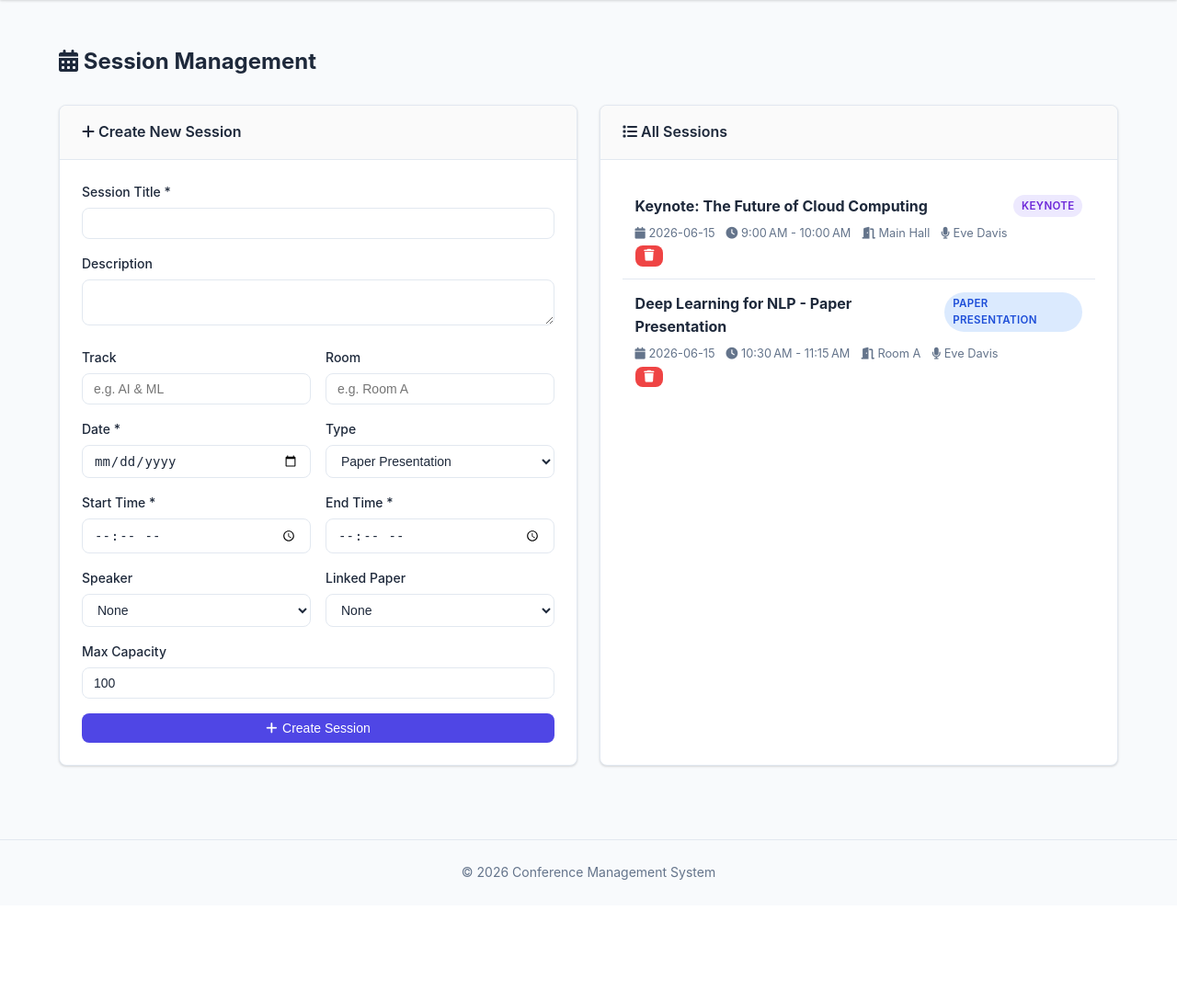
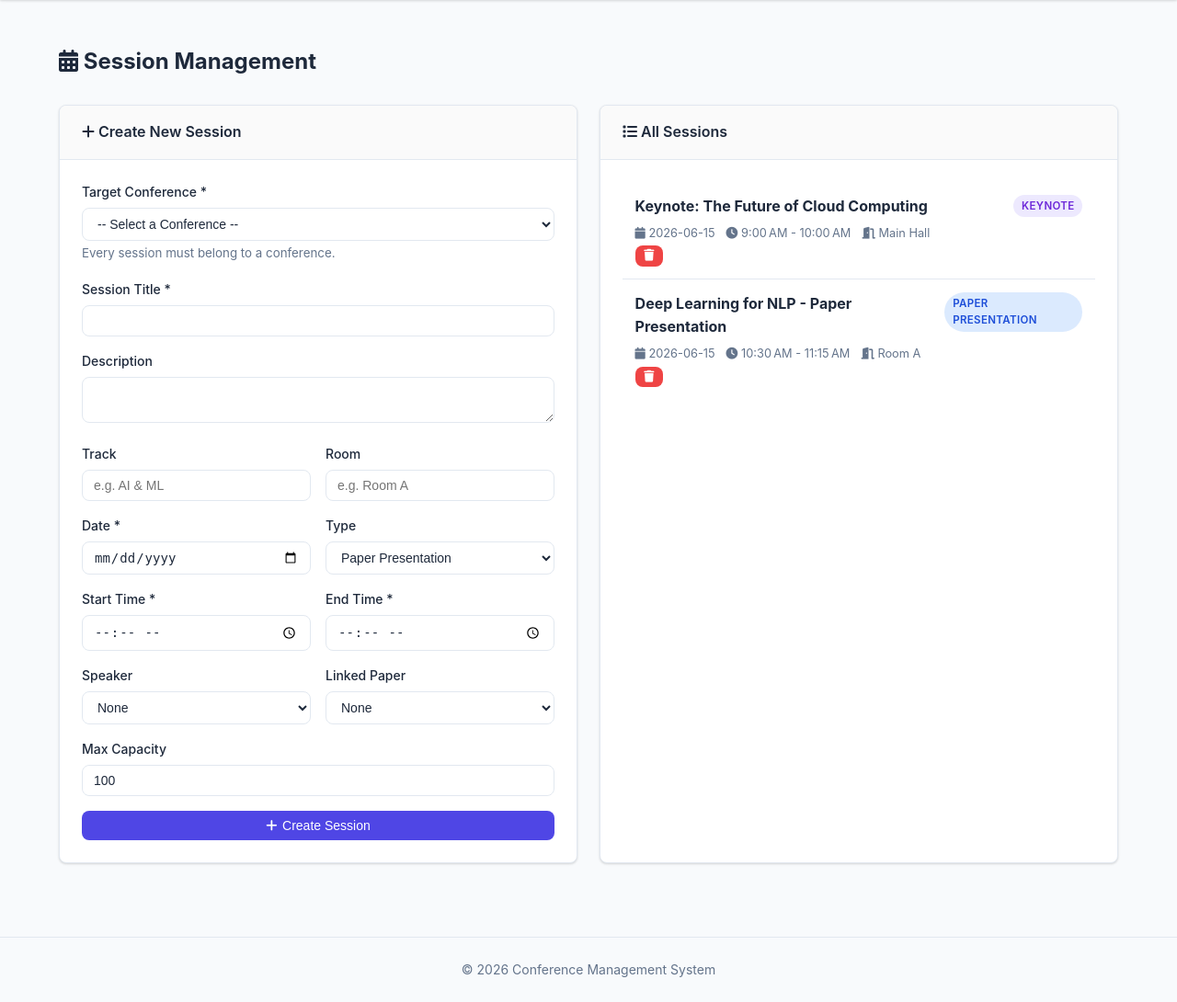
Before and after one commit to sripriyasrinivas/Conference-Management-System-debugged, a Spring Boot app: page /admin/sessions in a window 1280 px wide. Shown: the part 60-1150 px from the top of the page at 92% size. Before the commit the page ends 1017 px from the top, so only its background shows below. Run offline with Spring Boot 4, Linux system fonts and the light colour scheme; a user stored in the database is signed in; data comes from the database, SQL or seed files in the repository; some of the project's set-up classes (security, data sources, template engines, error pages and the like) are left out, and stand-ins take their place; some libraries are stand-ins or nearby versions.

Commit message:
Added conference to session

```diff
--- a/src/main/java/com/cms/controller/AdminController.java
+++ b/src/main/java/com/cms/controller/AdminController.java
@@ -226,26 +226,35 @@ public class AdminController {
         return "redirect:/admin/conferences";
     }
 
-    // ── Session Management ────────────────────────────────────────
     @GetMapping("/sessions")
     public String listSessions(Model model) {
-        model.addAttribute("sessions",       sessionService.findAll());
-        model.addAttribute("newSession",     new Session());
-        model.addAttribute("speakers",       userService.findByRole(User.Role.SPEAKER));
+        model.addAttribute("sessions",        sessionService.findAll());
+        model.addAttribute("newSession",      new Session());
+        model.addAttribute("speakers",        userService.findByRole(User.Role.SPEAKER));
         model.addAttribute("acceptedPapers", paperService.findByStatus(Paper.Status.ACCEPTED));
+
+        // CRITICAL: This name must be "conferences" (plural)
+        model.addAttribute("conferences",    conferenceService.findAll());
+
         return "admin/sessions";
     }
 
     @PostMapping("/sessions/create")
     public String createSession(@ModelAttribute Session session,
+                                 @RequestParam Long conferenceId, // Capture the conference
                                  @RequestParam(required = false) Long speakerId,
                                  @RequestParam(required = false) Long paperId,
                                  RedirectAttributes ra) {
+
+        // Link the Conference (Crucial for OOAD structure)
+        conferenceService.findById(conferenceId).ifPresent(session::setConference);
+
         if (speakerId != null) userService.findById(speakerId).ifPresent(session::setSpeaker);
         if (paperId   != null) paperService.findById(paperId).ifPresent(session::setPaper);
+
         try {
             sessionService.createSession(session);
-            ra.addFlashAttribute("success", "Session created successfully.");
+            ra.addFlashAttribute("success", "Session created and linked to conference successfully.");
         } catch (RuntimeException e) {
             ra.addFlashAttribute("error", e.getMessage());
         }
--- a/src/main/java/com/cms/model/Session.java
+++ b/src/main/java/com/cms/model/Session.java
@@ -22,7 +22,9 @@ public class Session {
 
     @NotBlank
     private String title;
-
+    @ManyToOne(fetch = FetchType.LAZY)
+    @JoinColumn(name = "conference_id")
+    private Conference conference; // Add this field
     @Column(columnDefinition = "TEXT")
     private String description;
 
--- a/src/main/resources/templates/admin/sessions.html
+++ b/src/main/resources/templates/admin/sessions.html
@@ -17,14 +17,28 @@
             <div class="card-header"><h3><i class="fas fa-plus"></i> Create New Session</h3></div>
             <div class="card-body">
                 <form th:action="@{/admin/sessions/create}" method="post">
+
+                    <div class="form-group">
+                        <label>Target Conference *</label>
+                        <select name="conferenceId" class="form-control" required>
+                            <option value="">-- Select a Conference --</option>
+                            <option th:each="conf : ${conferences}"
+                                    th:value="${conf.id}"
+                                    th:text="${conf.name}"></option>
+                        </select>
+                        <small class="text-muted">Every session must belong to a conference.</small>
+                    </div>
+
                     <div class="form-group">
                         <label>Session Title *</label>
                         <input type="text" name="title" class="form-control" required/>
                     </div>
+
                     <div class="form-group">
                         <label>Description</label>
                         <textarea name="description" class="form-control" rows="2"></textarea>
                     </div>
+
                     <div class="form-row">
                         <div class="form-group">
                             <label>Track</label>
@@ -35,6 +49,7 @@
                             <input type="text" name="room" class="form-control" placeholder="e.g. Room A"/>
                         </div>
                     </div>
+
                     <div class="form-row">
                         <div class="form-group">
                             <label>Date *</label>
@@ -48,6 +63,7 @@
                             </select>
                         </div>
                     </div>
+
                     <div class="form-row">
                         <div class="form-group">
                             <label>Start Time *</label>
@@ -58,6 +74,7 @@
                             <input type="time" name="endTime" class="form-control" required/>
                         </div>
                     </div>
+
                     <div class="form-row">
                         <div class="form-group">
                             <label>Speaker</label>
@@ -76,10 +93,12 @@
                             </select>
                         </div>
                     </div>
+
                     <div class="form-group">
                         <label>Max Capacity</label>
                         <input type="number" name="maxCapacity" class="form-control" value="100"/>
                     </div>
+
                     <button type="submit" class="btn btn-primary btn-full">
                         <i class="fas fa-plus"></i> Create Session
                     </button>
@@ -96,19 +115,20 @@
                 <div th:each="sess : ${sessions}" class="session-item">
                     <div class="session-item-header">
                         <strong th:text="${sess.title}"></strong>
+                        <span class="small text-muted" th:if="${sess.conference != null}"
+                              th:text="'[' + ${sess.conference.name} + ']'"></span>
+
                         <span th:if="${sess.type != null}"
                               th:class="'badge badge-session-' + ${sess.type.name().toLowerCase()}"
                               th:text="${sess.type.displayName}"></span>
                     </div>
                     <div class="session-item-meta">
                         <span><i class="fas fa-calendar"></i>
-                            <span th:text="${sess.sessionDate != null ? sess.sessionDate : 'Date TBD'}"></span></span>
+                            <span th:text="${sess.sessionDate}"></span></span>
                         <span><i class="fas fa-clock"></i>
-                            <span th:text="${sess.startTime != null && sess.endTime != null ? sess.startTime + ' - ' + sess.endTime : 'Time TBD'}"></span></span>
+                            <span th:text="${sess.startTime + ' - ' + sess.endTime}"></span></span>
                         <span th:if="${sess.room}"><i class="fas fa-door-open"></i>
                             <span th:text="${sess.room}"></span></span>
-                        <span th:if="${sess.speaker != null}"><i class="fas fa-microphone"></i>
-                            <span th:text="${sess.speaker.fullName}"></span></span>
                     </div>
                     <form th:action="@{/admin/sessions/{id}/delete(id=${sess.id})}"
                           method="post" style="display:inline"
@@ -123,6 +143,5 @@
     </div>
 </main>
 <footer class="footer"><p>&copy; 2026 Conference Management System</p></footer>
-<script th:src="@{/js/app.js}"></script>
 </body>
 </html>
```
Also changed, not shown: 1 other file.
